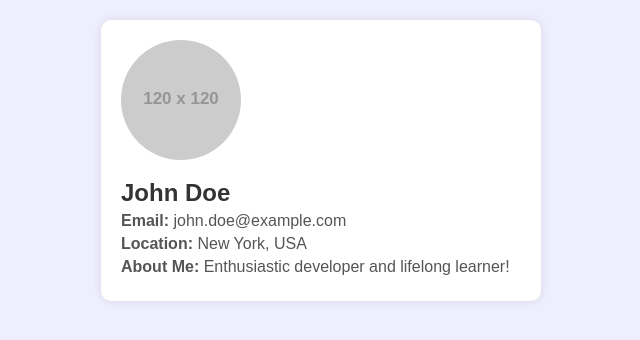
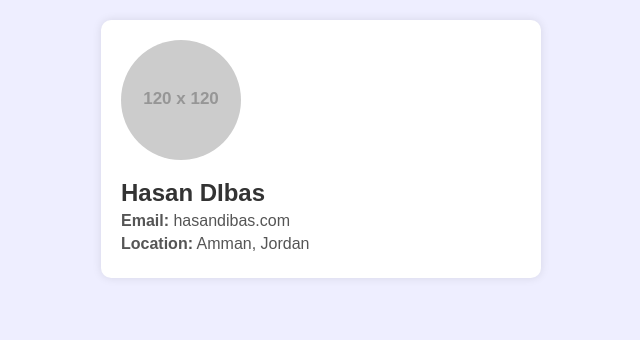
Before and after one commit to HasanDibas1/StaticWebApp, a website: page src/Profile/index.html in a window 1280 px wide. Shown: the whole page, without its empty margins (319-959 px from the left). Drawn offline with Linux system fonts and the light colour scheme; placeholder pictures from the web are drawn by us.

Commit message:
Update index.html

```diff
--- a/src/Profile/index.html
+++ b/src/Profile/index.html
@@ -37,10 +37,9 @@
 <body>
   <div class="profile-container">
     <img src="https://via.placeholder.com/120" alt="Profile Picture" />
-    <h2>John Doe</h2>
-    <p><strong>Email:</strong> john.doe@example.com</p>
-    <p><strong>Location:</strong> New York, USA</p>
-    <p><strong>About Me:</strong> Enthusiastic developer and lifelong learner!</p>
+    <h2>Hasan DIbas</h2>
+    <p><strong>Email:</strong> hasandibas.com</p>
+    <p><strong>Location:</strong> Amman, Jordan</p>
   </div>
 </body>
 </html>
```
